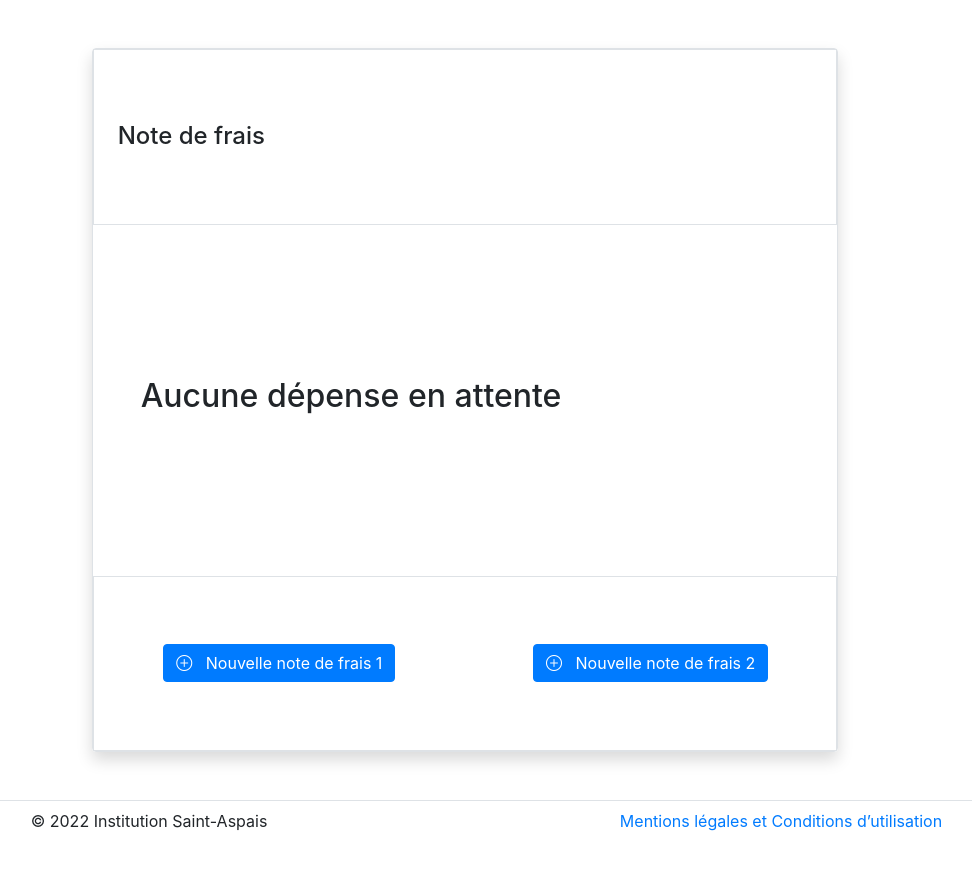
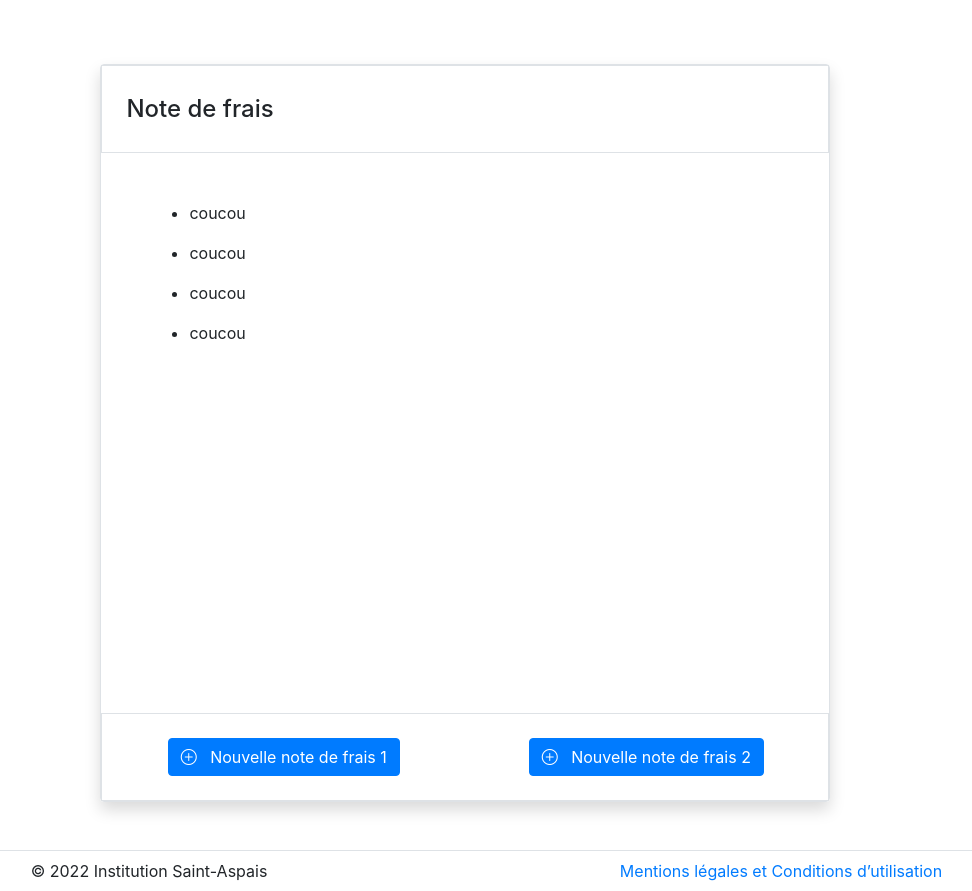
Before and after one commit to Le-trio-malefique/Projet_note_de_frais, a PHP site: template vue/vueSaisie/v_Saisie.php in a window 1280 px wide. Shown: the whole page, without its empty margins (175-1147 px from the left). Before the commit the page ends 831 px from the top, so only its background shows below. Run offline with PHP 8.4, Linux system fonts and the light colour scheme; the template is opened without the code that fills it, so the values that code supplies are empty; some libraries are stand-ins or nearby versions.

Commit message:
h-100 out

```diff
--- a/vue/vueSaisie/v_Saisie.php
+++ b/vue/vueSaisie/v_Saisie.php
@@ -1,9 +1,9 @@
 <!-- CARD NEW NOTE DE FRAIS -->
-<div class="row h-100 w-100 mx-auto d-flex justify-content-center">
+<div class="row w-100 mx-auto d-flex justify-content-center container-fluid mt-3" style="min-height : 100vh!important;">
     <!-- CARD BOX -->
     <div class="col-md-7 border rounded shadow my-md-5">
         <!-- TITRE -->
-        <div class="row h-25 border">
+        <div class="row border" style="min-height : 11vh!important;">
             <h4 class="text-left my-auto p-2 ml-3">Note de frais</h4>
         </div>
         <!-- TEXTE -->
@@ -16,15 +16,20 @@
         <?php
             }else{
         ?>
-        <div class="row h-50 text-center">
-            <div class="my-auto mx-5">
-                <h2>Aucune dépense en attente</h2>
+        <div class="row text-center" style="min-height : 70vh!important;">
+            <div class="mt-5 mx-5">
+                <ul>
+                    <li><p>coucou</p></li>
+                    <li><p>coucou</p></li>
+                    <li><p>coucou</p></li>
+                    <li><p>coucou</p></li>
+                </ul>
             </div>
         </div>
         <?php } ?>
 
         <!-- BUTTONS -->
-        <div class="row border h-25 d-flex justify-content-around text-center">
+        <div class="row border d-flex justify-content-around text-center" style="min-height : 11vh!important;">
             <div class="col-lg-6 p-3 my-auto">
                 <button type="button" class="btn btn-primary" href="https://google.fr"><i class="bi bi-plus-circle"></i> &nbsp Nouvelle note de frais 1</button>
             </div>
```
